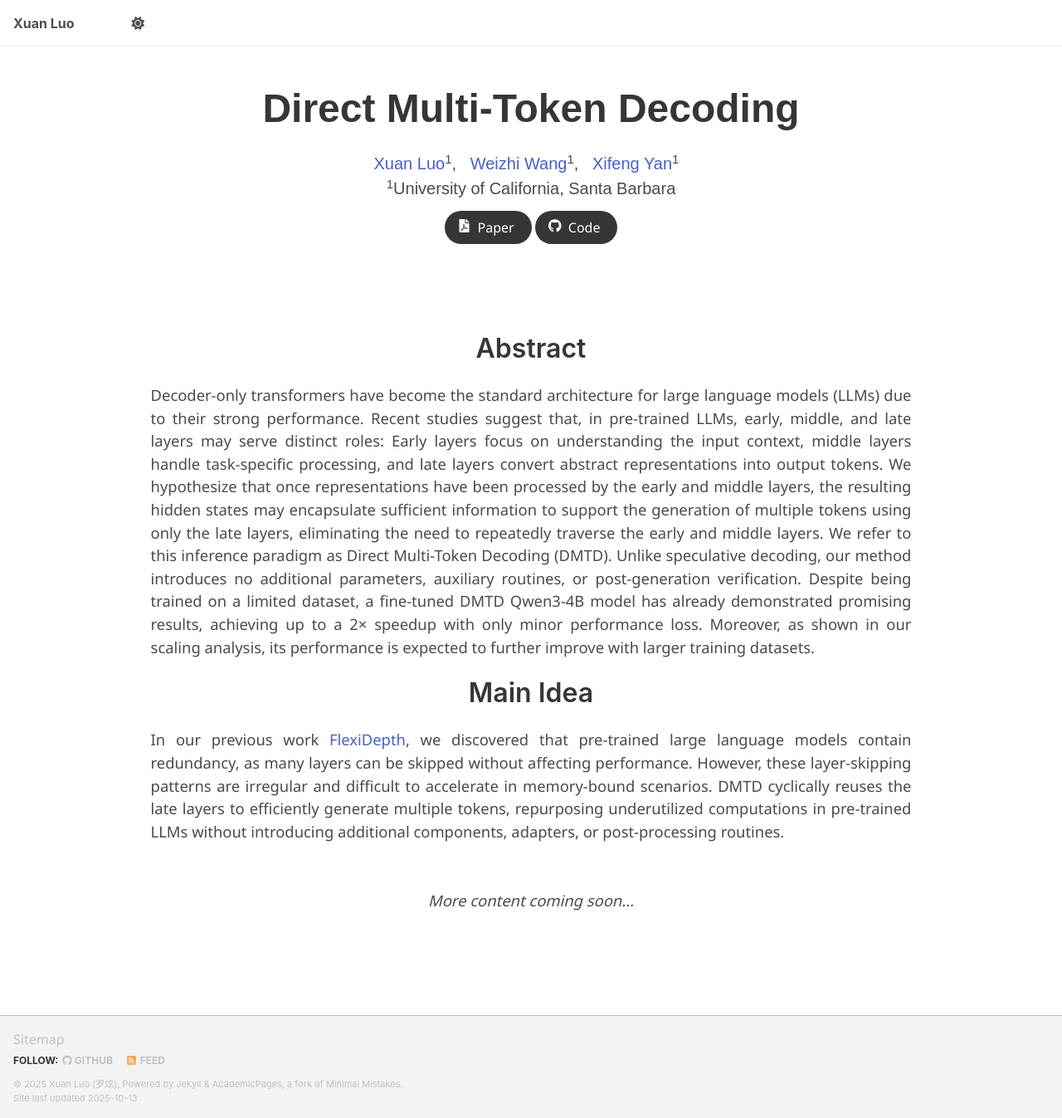
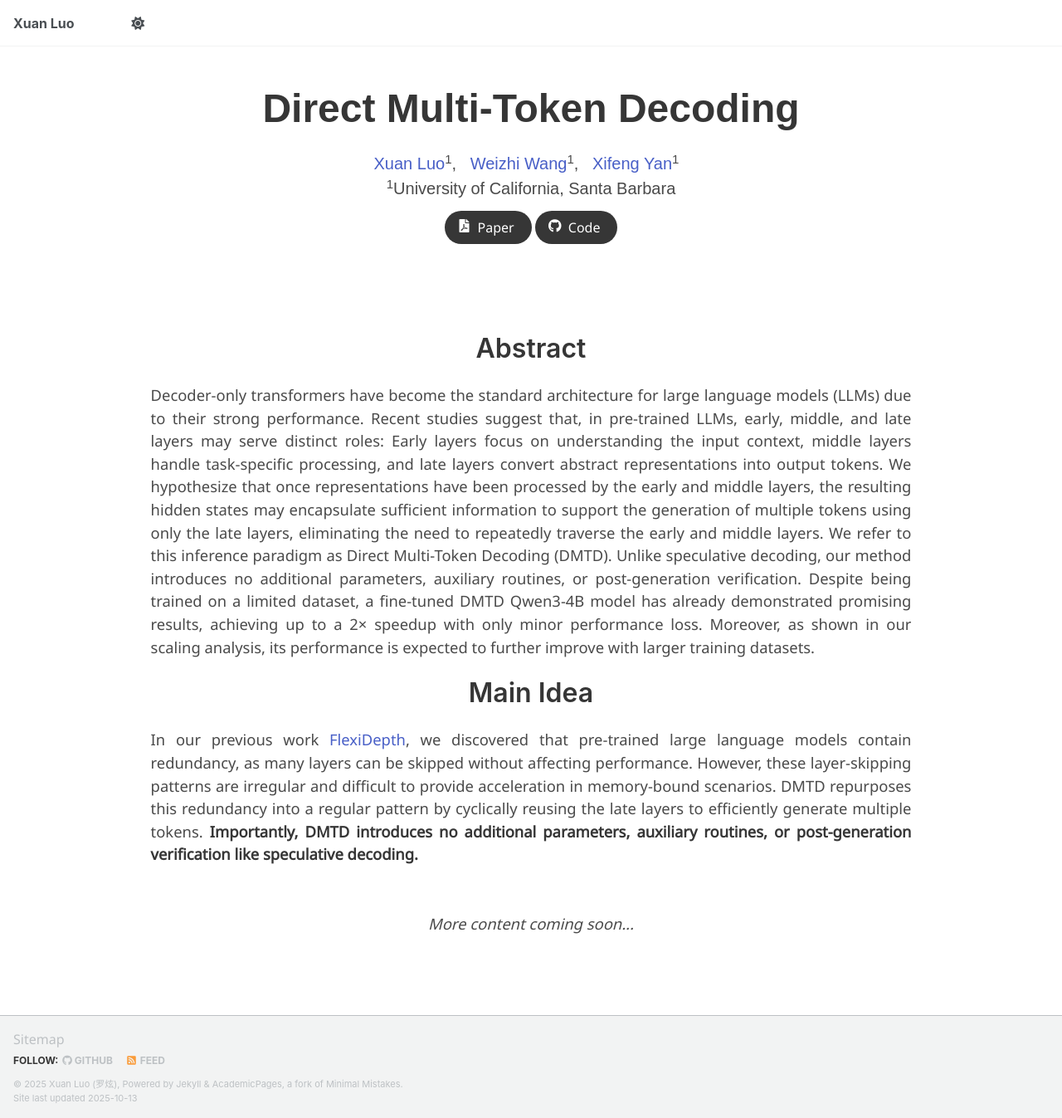
Before and after one commit to luoxuan-cs/luoxuan-cs.github.io, a Jekyll site: the page built from _pages/dmtd.md, in a window 1280 px wide and 1347 px high. Shown: the whole window at 83% size. Built offline with Jekyll 4.4.1, drawn with Linux system fonts in a browser that asks for light colours; some web fonts are replaced; a style sheet for code colours, icons or effects is not loaded.

Commit message:
Update DMTD Main Idea: emphasize regular pattern and no additional parameters

```diff
--- a/_pages/dmtd.md
+++ b/_pages/dmtd.md
@@ -112,7 +112,7 @@ permalink: /dmtd/
         <h2 class="title is-3">Main Idea</h2>
         <div class="content has-text-justified">
           <p>
-            In our previous work <a href="/flexidepth/">FlexiDepth</a>, we discovered that pre-trained large language models contain redundancy, as many layers can be skipped without affecting performance. However, these layer-skipping patterns are irregular and difficult to accelerate in memory-bound scenarios. DMTD cyclically reuses the late layers to efficiently generate multiple tokens, repurposing underutilized computations in pre-trained LLMs without introducing additional components, adapters, or post-processing routines.
+            In our previous work <a href="/flexidepth/">FlexiDepth</a>, we discovered that pre-trained large language models contain redundancy, as many layers can be skipped without affecting performance. However, these layer-skipping patterns are irregular and difficult to provide acceleration in memory-bound scenarios. DMTD repurposes this redundancy into a regular pattern by cyclically reusing the late layers to efficiently generate multiple tokens. <strong>Importantly, DMTD introduces no additional parameters, auxiliary routines, or post-generation verification like speculative decoding.</strong>
           </p>
         </div>
       </div>
```
